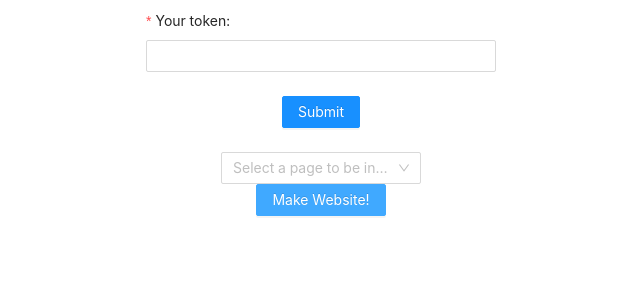
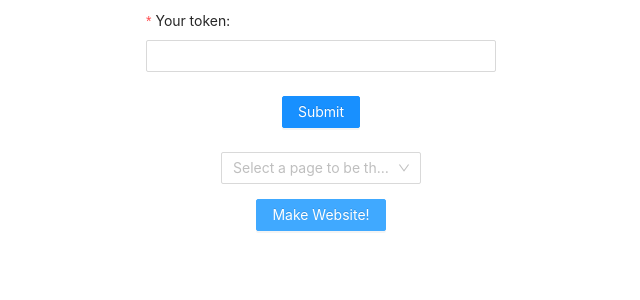
Before and after one commit to mdctleo/notion-publisher, a React (Create React App) app in the folder frontend/: page / in a window 1280 px wide. Both pictures are taken after a click on the button "Next". Shown: the top 300 px of the page, without its empty margins (319-959 px from the left). Built offline with nearby package versions, Linux system fonts and the light colour scheme.

Commit message:
BFS approach seems better, starting makeWebsite endpoint

```diff
--- a/frontend/src/App.css
+++ b/frontend/src/App.css
@@ -53,6 +53,6 @@
   width: fit-content;
 }
 
-.tree button {
-  margin-top: 10px;
+.directory-button {
+  margin-top: 15px;
 }
--- a/frontend/src/directory-control/action.js
+++ b/frontend/src/directory-control/action.js
@@ -1,6 +1,6 @@
 import request from "superagent";
 
-export const SET_INDEX_PAGE = 'SET_INDEX_PAGE'
+export const SET_INDEX = 'SET_INDEX'
 export const SET_SELECTION = 'SET_SELECTION'
 export const SET_NEXT_STEP = 'NEXT_STEP'
 
@@ -17,30 +17,25 @@ export const setNextStep = (step) => {
         step
     }
 }
-export const setIndexPage = (blockId) => {
+export const setIndex = (blockId) => {
     return {
-        type: SET_INDEX_PAGE,
+        type: SET_INDEX,
         index: blockId
     }
 }
 
 
-export const makeWebsite = (index, blockIds) => {
+export const makeWebsite = (index, selection) => {
     return dispatch => {
-        // dispatch(setDependencyLoading(true))
-        // dispatch(getDirectory(tokenV2))
         let url = `http://127.0.0.1:5000/makeWebsite`
         return request.post(url)
             .set('Content-Type', 'application/json')
-            .send({'index': index, 'selection': blockIds})
+            .send({'index': index, 'selection': selection})
             .then(response => {
-                // dispatch(setDependencyLoading(false))
                 console.log(response.body)
             })
             .catch(err => {
                 console.log(err)
-                // dispatch(setDependencyLoading(false))
-                // dispatch(setDependencyError(true, err.message))
             })
     }
 }
--- a/frontend/src/directory-control/index.js
+++ b/frontend/src/directory-control/index.js
@@ -1,10 +1,10 @@
 import React from "react";
 import { connect } from "react-redux"
 import {Button} from "antd";
-import {selectStep} from "./selector";
+import {selectIndex, selectSelection, selectStep} from "./selector";
 import DirectoryTree from "../directory-display";
 import DirectorySelect from "../directory-select";
-import {setNextStep} from "./action";
+import {makeWebsite, setNextStep} from "./action";
 
 class DirectoryControl extends React.Component {
     constructor(props) {
@@ -25,9 +25,9 @@ class DirectoryControl extends React.Component {
                 }
 
                 {this.props.step === 0 ?
-                    <Button type="primary" onClick={() => this.props.setNextStep(1)}>Next</Button>
+                    <Button className="directory-button" type="primary" onClick={() => this.props.setNextStep(1)}>Next</Button>
                     :
-                <Button type="primary">Make Website!</Button>
+                <Button className="directory-button" type="primary" onClick={() => this.props.makeWebsite(this.props.index, this.props.selection)}>Make Website!</Button>
                 }
             </div>
         )
@@ -36,13 +36,16 @@ class DirectoryControl extends React.Component {
 
 const mapStateToProps = state => {
     return {
-        step: selectStep(state)
+        step: selectStep(state),
+        index: selectIndex(state),
+        selection: selectSelection(state)
     }
 }
 
 const mapDispatchToProps = dispatch => {
     return {
-        setNextStep: (step) => dispatch(setNextStep(step))
+        setNextStep: (step) => dispatch(setNextStep(step)),
+        makeWebsite: (indexPage, selection) => dispatch(makeWebsite(indexPage, selection))
     }
 }
 
--- a/frontend/src/directory-control/reducer.js
+++ b/frontend/src/directory-control/reducer.js
@@ -1,4 +1,4 @@
-import {SET_NEXT_STEP, SET_INDEX_PAGE, SET_SELECTION} from "./action";
+import {SET_NEXT_STEP, SET_INDEX, SET_SELECTION} from "./action";
 
 export const initialState = {
     selection: [],
@@ -19,7 +19,7 @@ const directoryControl = (state = initialState, action) => {
                 ...state,
                 step: action.step
             }
-        case SET_INDEX_PAGE:
+        case SET_INDEX:
             return {
                 ...state,
                 index: action.index
--- a/frontend/src/directory-control/selector.js
+++ b/frontend/src/directory-control/selector.js
@@ -13,3 +13,8 @@ export const selectStep = createSelector(
     selectDirectoryControl,
     directoryControl => directoryControl.step
 )
+
+export const selectIndex = createSelector(
+    selectDirectoryControl,
+    directoryControl => directoryControl.index
+)
--- a/frontend/src/directory-select/index.js
+++ b/frontend/src/directory-select/index.js
@@ -2,25 +2,23 @@ import { Select } from "antd";
 import connect from "react-redux/es/connect/connect";
 import React from "react";
 import {selectSelection} from "../directory-control/selector";
+import {setIndex} from "../directory-control/action";
 
 const { Option } = Select;
 
 
-const DirectorySelect = ({selection}) => {
+const DirectorySelect = ({selection, setIndexPage}) => {
     return (
         <div>
             <Select
                 showSearch
                 style={{width: 200}}
-                placeholder="Select a page to be index"
-                optionFilterProp="children"
-                filterOption={(input, option) =>
-                    option.children.toLowerCase().indexOf(input.toLowerCase()) >= 0
-                }
+                placeholder="Select a page to be the index page"
+                onSelect={(blockId) => setIndexPage(blockId)}
             >
                 {
                     selection.map((node) => {
-                        return <Option value={node.id}>{node.icon} {node.title}</Option>
+                        return <Option key={node.key} value={node.key}>{node.icon} {node.title}</Option>
                     })
                 }
             </Select>
@@ -36,6 +34,7 @@ const mapStateToProps = state => {
 
 const mapDispatchToProps = dispatch => {
     return {
+        setIndexPage: (blockId) => dispatch(setIndex(blockId))
     }
 }
 
```
Also changed, not shown: 1 other file (tests, documents, lock files or other folders).
